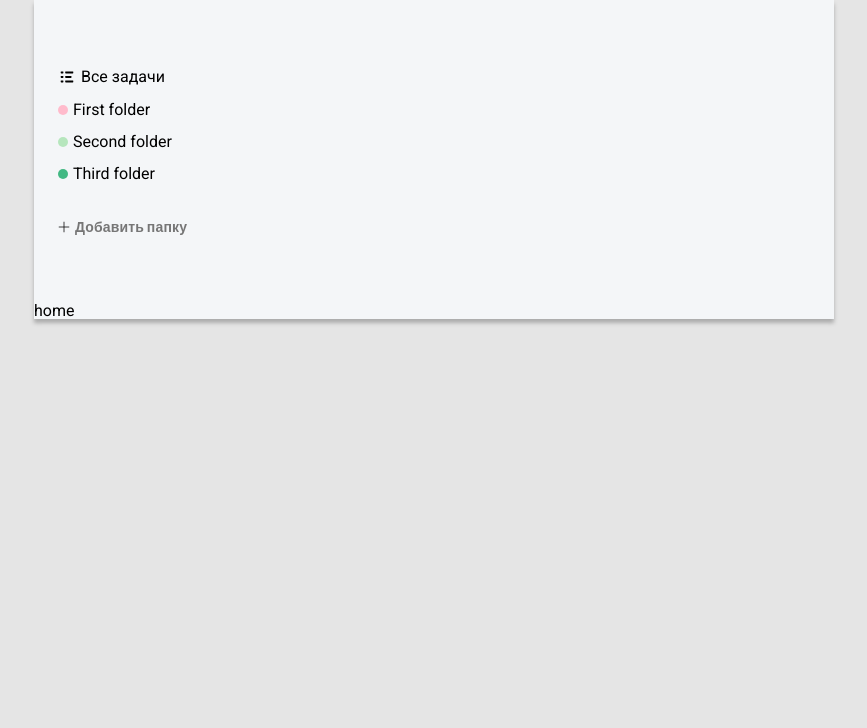
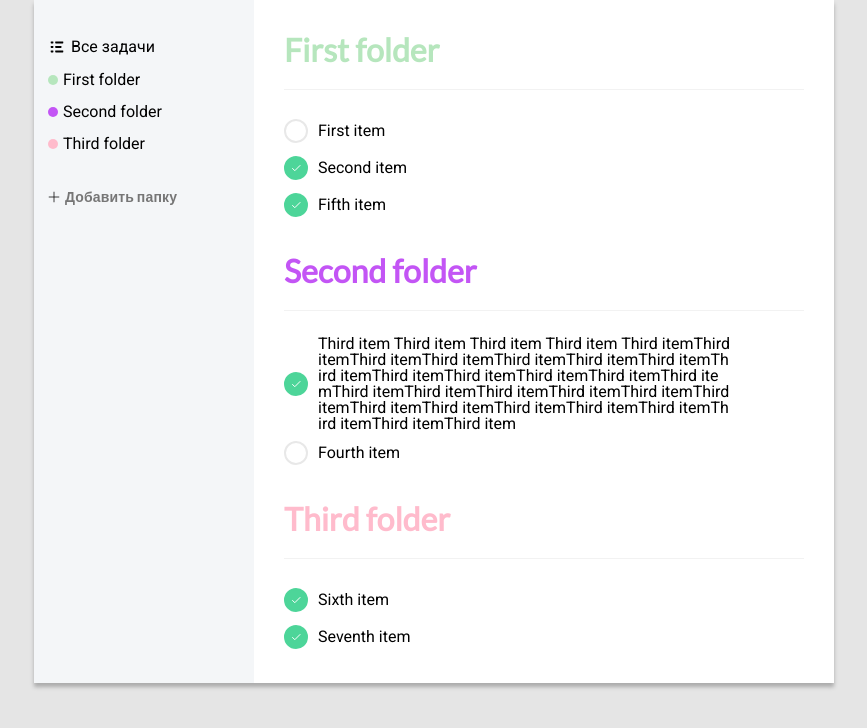
Before and after one commit to windwalk321/todo, a Vue app: page / in a window 1280 px wide. Shown: the top 728 px of the page, without its empty margins (206-1073 px from the left). Built offline with nearby package versions, Linux system fonts and the light colour scheme.

Commit message:
home page layout

```diff
--- a/src/App.vue
+++ b/src/App.vue
@@ -18,9 +18,6 @@ export default {
 
 <style lang="scss">
 @import url('https://fonts.googleapis.com/css?family=Lato|Roboto&display=swap');
-* {
-  box-sizing: border-box;
-}
 body {
   background: #E5E5E5;
 }
@@ -30,6 +27,7 @@ body {
   margin: 0 auto;
   background: #F4F6F8;
   box-shadow: 0px 4px 4px rgba(0, 0, 0, 0.25);
+  display: flex;
 }
 .button {
   font-family: 'Lato', sans-serif;
--- /dev/null
+++ b/src/components/Folder.vue
@@ -0,0 +1,51 @@
+<template>
+  <li
+    class="folder"
+  >
+    <span :style="{color: folder.color}" class="folder__title">{{ folder.title }}</span>
+    <ul class="folder__todos">
+      <todo v-for="todo in items" :key="todo.id" :todo="todo"/>
+    </ul>
+  </li>
+</template>
+
+<script>
+import { mapState } from 'vuex'
+import Todo from './Todo'
+
+export default {
+  name: 'Folder',
+  components: {
+    Todo
+  },
+  props: {
+    folder: Object
+  },
+  computed: {
+    ...mapState(['todos']),
+    items () {
+      return this.todos.filter(item => item.parent === this.folder.id)
+    }
+  }
+}
+</script>
+
+<style lang="scss">
+.folder {
+  display: flex;
+  flex-direction: column;
+  padding: 30px 30px 0 30px;
+  &:last-child {
+    padding: 30px;
+  }
+  &__title {
+    font-size: 32px;
+    line-height: 39px;
+    padding-bottom: 20px;
+    margin-bottom: 20px;
+    font-weight: bold;
+    font-family: 'Lato', sans-serif;
+    border-bottom: 1px solid #f2f2f2;
+  }
+}
+</style>
--- a/src/components/Sidebar.vue
+++ b/src/components/Sidebar.vue
@@ -21,7 +21,7 @@
         v-for="folder in folders"
         :key="folder.id"
       >
-        <i class="item__icon" :class="`item__icon--${folder.color}`"></i>
+        <i class="item__icon" :style="{'background-color': folder.color}"></i>
         <span class="item__title">{{ folder.title }}</span>
       </li>
     </ul>
@@ -64,10 +64,10 @@ export default {
 }
 </script>
 
-<style lang="scss">
+<style lang="scss" scoped>
 .sidebar {
-  width: 200px;
-  padding: 60px 20px;
+  flex: 0 0 200px;
+  padding: 30px 10px;
   &__list {
     margin-bottom: 20px;
   }
@@ -84,30 +84,6 @@ export default {
     width: 10px;
     height: 10px;
     border-radius: 50%;
-    &--grey {
-      background-color: #c9d1d3;
-    }
-    &--lime {
-      background-color: #b6e6bd;
-    }
-    &--purple {
-      background-color: #c355f5;
-    }
-    &--black {
-      background-color: #08001a;
-    }
-    &--red {
-      background-color: #ff6464;
-    }
-    &--green {
-      background-color: #42b883;
-    }
-    &--blue {
-      background-color: #64c4ed;
-    }
-    &--pink {
-      background-color: #ffbbcc;
-    }
   }
   &__button {
     font-size: 14px;
--- /dev/null
+++ b/src/components/Todo.vue
@@ -0,0 +1,159 @@
+<template>
+  <li class="todo">
+    <div class="todo__checkbox">
+      <input v-model="todo.completed" type="checkbox" id="checkbox">
+      <label for="checkbox">
+        <svg
+          width="11"
+          height="8"
+          viewBox="0 0 11 8"
+          fill="none"
+          xmlns="http://www.w3.org/2000/svg"
+        >
+          <path
+            d="M9.29999 1.20001L3.79999 6.70001L1.29999 4.20001"
+            stroke="#000"
+            strokeWidth="1.5"
+            strokeLinecap="round"
+            strokeLinejoin="round"
+          />
+        </svg>
+      </label>
+    </div>
+    <span class="todo__title">{{ todo.title }}</span>
+    <div class="todo__actions">
+      <span>
+        <svg
+          width="15"
+          height="15"
+          viewBox="0 0 15 15"
+          fill="none"
+          xmlns="http://www.w3.org/2000/svg"
+        >
+          <path
+            d="M0 12.0504V14.5834C0 14.8167 0.183308 15 0.41661 15H2.9496C3.05792 15 3.16624 14.9583 3.24123 14.875L12.34 5.78458L9.21542 2.66001L0.124983 11.7504C0.0416611 11.8338 0 11.9337 0 12.0504ZM14.7563 3.36825C14.8336 3.29116 14.8949 3.1996 14.9367 3.0988C14.9785 2.99801 15 2.88995 15 2.78083C15 2.6717 14.9785 2.56365 14.9367 2.46285C14.8949 2.36205 14.8336 2.27049 14.7563 2.19341L12.8066 0.24367C12.7295 0.166428 12.638 0.105146 12.5372 0.0633343C12.4364 0.021522 12.3283 0 12.2192 0C12.1101 0 12.002 0.021522 11.9012 0.0633343C11.8004 0.105146 11.7088 0.166428 11.6318 0.24367L10.107 1.76846L13.2315 4.89304L14.7563 3.36825V3.36825Z"
+            fill="black"
+          />
+        </svg>
+      </span>
+      <span>
+        <svg
+          width="11"
+          height="11"
+          viewBox="0 0 11 11"
+          fill="none"
+          xmlns="http://www.w3.org/2000/svg"
+        >
+          <path
+            d="M6.87215 5.5L10.7129 1.65926C10.8952 1.47731 10.9977 1.23039 10.9979 0.972832C10.9982 0.715276 10.8961 0.468178 10.7141 0.285898C10.5321 0.103617 10.2852 0.00108525 10.0277 0.000857792C9.77011 0.000630336 9.52302 0.102726 9.34074 0.284685L5.5 4.12542L1.65926 0.284685C1.47698 0.102404 1.22976 0 0.971974 0C0.714191 0 0.466965 0.102404 0.284685 0.284685C0.102404 0.466965 0 0.714191 0 0.971974C0 1.22976 0.102404 1.47698 0.284685 1.65926L4.12542 5.5L0.284685 9.34074C0.102404 9.52302 0 9.77024 0 10.028C0 10.2858 0.102404 10.533 0.284685 10.7153C0.466965 10.8976 0.714191 11 0.971974 11C1.22976 11 1.47698 10.8976 1.65926 10.7153L5.5 6.87458L9.34074 10.7153C9.52302 10.8976 9.77024 11 10.028 11C10.2858 11 10.533 10.8976 10.7153 10.7153C10.8976 10.533 11 10.2858 11 10.028C11 9.77024 10.8976 9.52302 10.7153 9.34074L6.87215 5.5Z"
+            fill="black"
+          />
+        </svg>
+      </span>
+    </div>
+  </li>
+</template>
+
+<script>
+export default {
+  name: 'Todo',
+  props: {
+    todo: Object
+  }
+}
+</script>
+
+<style lang="scss" scoped>
+.todo {
+  margin-top: 5px;
+  display: flex;
+  align-items: center;
+  &:hover {
+    .todo__actions {
+      opacity: 1;
+    }
+  }
+  &__checkbox {
+    margin-right: 10px;
+    input {
+      display: none;
+    }
+    svg {
+      transition: opacity 0.15s ease-in-out;
+      path {
+        stroke: #f2f2f2;
+      }
+    }
+    input:checked + label {
+      background-color: #4dd599;
+      border-color: #4dd599;
+
+      svg {
+        opacity: 1;
+        path {
+          stroke: #fff;
+        }
+      }
+    }
+    label {
+      display: flex;
+      align-items: center;
+      justify-content: center;
+      border: 2px solid #e8e8e8;
+      border-radius: 50%;
+      width: 20px;
+      height: 20px;
+      cursor: pointer;
+      transition: background-color 0.15s ease-in-out,
+      border-color 0.15s ease-in-out;
+      svg {
+        opacity: 0;
+      }
+    }
+    &:hover {
+      label {
+        background-color: #f2f2f2;
+        border-color: #f2f2f2;
+        svg {
+          opacity: 1;
+          path {
+            stroke: #b2b2b2;
+          }
+        }
+      }
+    }
+  }
+  &__title {
+    width: 100%;
+    word-break: break-all;
+  }
+  &__actions {
+    display: flex;
+    opacity: 0;
+    transition: opacity 0.15s ease-in-out;
+    span {
+      display: flex;
+      align-items: center;
+      justify-content: center;
+      width: 32px;
+      height: 32px;
+      background-color: lighten(#f4f6f8, 2%);
+      border-radius: 6px;
+      margin-left: 5px;
+      cursor: pointer;
+      &:hover {
+        background-color: darken(#f4f6f8, 2%);
+        svg {
+          opacity: 0.9;
+        }
+      }
+      svg {
+        width: 11px;
+        height: 11px;
+        opacity: 0.4;
+      }
+    }
+  }
+}
+
+</style>
--- a/src/store/index.js
+++ b/src/store/index.js
@@ -11,20 +11,20 @@ export default new Vuex.Store({
       {
         id: 1,
         title: 'First folder',
-        color: 'pink'
+        color: '#b6e6bd'
       },
       {
         id: 2,
         title: 'Second folder',
-        color: 'lime'
+        color: '#c355f5'
       },
       {
         id: 3,
         title: 'Third folder',
-        color: 'green'
+        color: '#ffbbcc'
       }
     ],
-    items: [
+    todos: [
       {
         id: 1,
         title: 'First item',
@@ -39,7 +39,7 @@ export default new Vuex.Store({
       },
       {
         id: 3,
-        title: 'Third item',
+        title: 'Third item Third item Third item Third item Third itemThird itemThird itemThird itemThird itemThird itemThird itemThird itemThird itemThird itemThird itemThird itemThird itemThird itemThird itemThird itemThird itemThird itemThird itemThird itemThird itemThird itemThird itemThird itemThird itemThird itemThird item',
         parent: 2,
         completed: true
       },
--- a/src/views/Home.vue
+++ b/src/views/Home.vue
@@ -1,11 +1,33 @@
 <template>
   <div class="home">
-    <h1>home</h1>
+    <ul class="home__folders">
+      <folder
+        v-for="folder in folders"
+        :key="folder.id"
+        :folder="folder"
+      />
+    </ul>
   </div>
 </template>
 
 <script>
+import { mapState } from 'vuex'
+import Folder from '../components/Folder'
+
 export default {
-  name: 'Home'
+  name: 'Home',
+  components: {
+    Folder
+  },
+  computed: {
+    ...mapState(['folders', 'todos'])
+  }
 }
 </script>
+
+<style lang="scss">
+.home {
+  background: #ffffff;
+  width: 100%;
+}
+</style>
```
